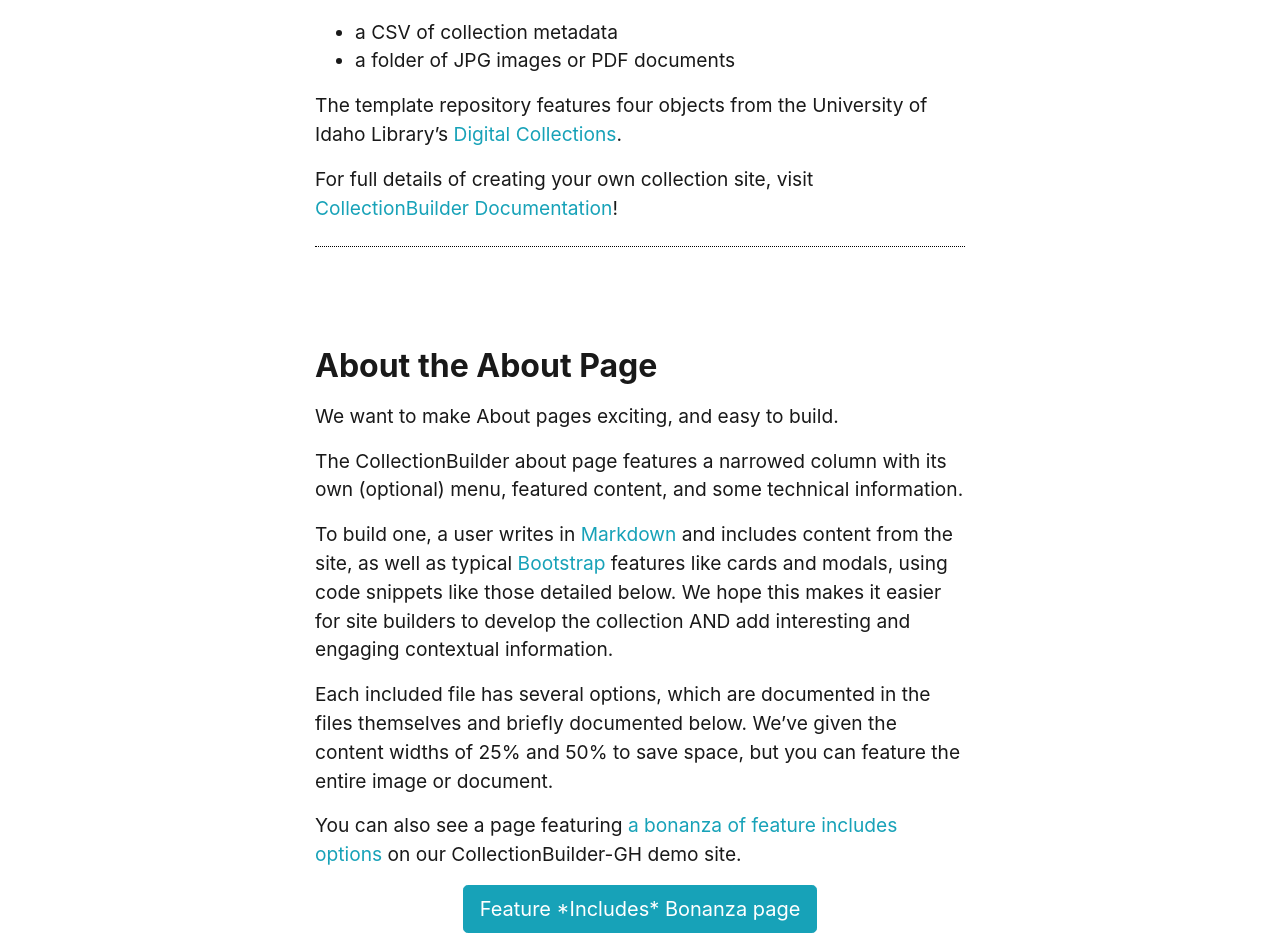
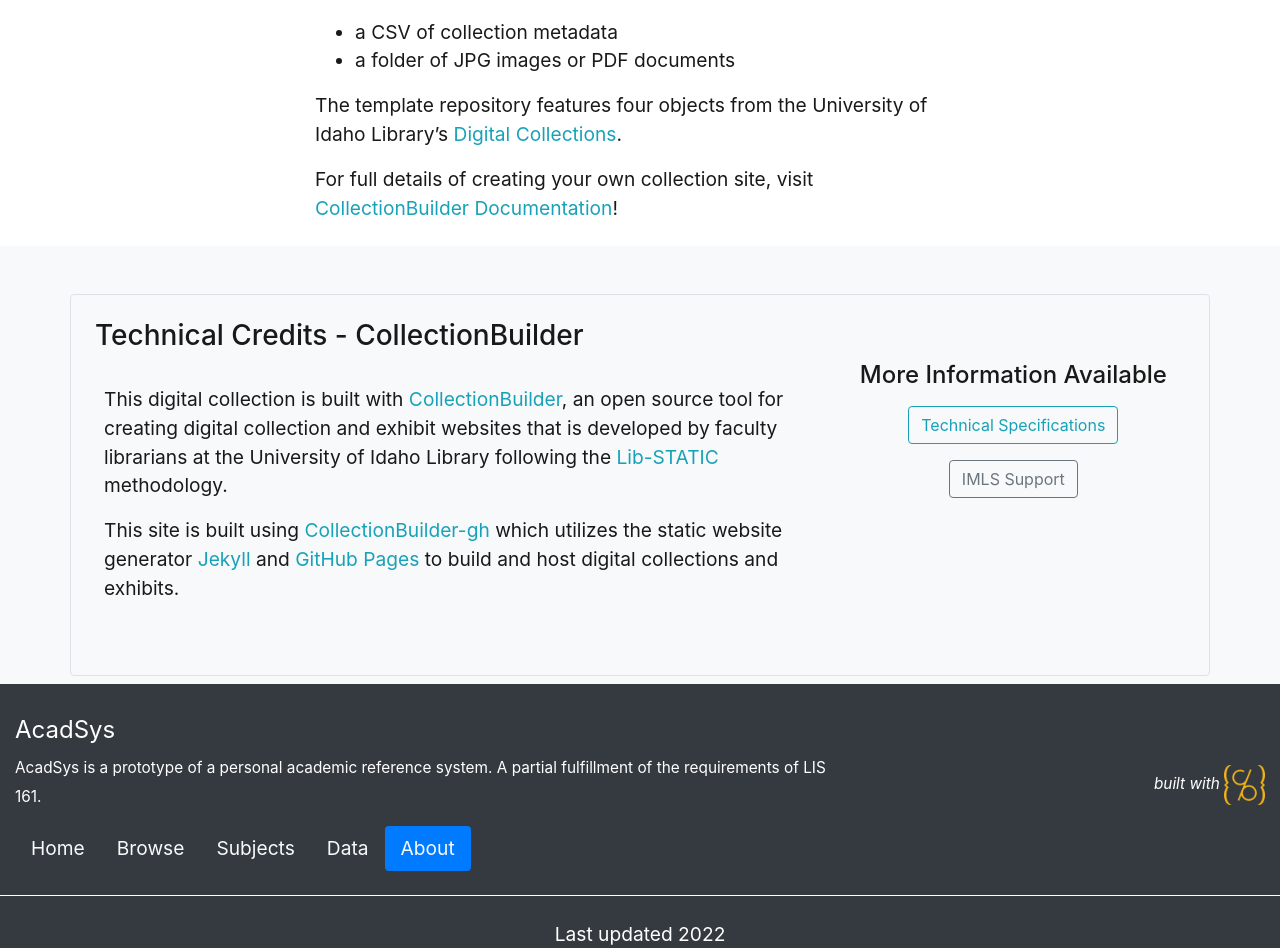
Before and after one commit to ltvsanjuan/interface_template, a Jekyll site: the page built from pages/about.md, in a window 1280 px wide. Shown: the part 783-1731 px from the top of the page. Built offline with Jekyll 4.4.1, drawn with Linux system fonts in a browser that asks for light colours; some of the changed text lies outside the part shown.

Commit message:
removed the about the about

```diff
--- a/pages/about.md
+++ b/pages/about.md
@@ -8,7 +8,7 @@
 # Look in _includes/feature for options to easily add features to the page
 ---
 
-{% include feature/jumbotron.html objectid="https://cdil.lib.uidaho.edu/images/palouse_sm.jpg" %}
+{% include feature/jumbotron.html objectid="http://assets.rappler.com/D73BAB4745144AD5899AA744606381B6/img/1DA78BC2A62546B2860EF90EA56C3CF6/university-of-the-philippines-february-10-2017-002.jpg" %}
 
 {% include feature/nav-menu.html sections="About the Collection;About the About Page" %}
 
@@ -22,6 +22,3 @@
 The template repository features four objects from the University of Idaho Library's [Digital Collections](https://www.lib.uidaho.edu/digital).
 
 For full details of creating your own collection site, visit [CollectionBuilder Documentation](https://collectionbuilder.github.io/cb-docs/)!
-
-<!-- IMPORTANT!!! DELETE this comment and the include below when you are finished editing this page for your collection. The include below introduces about page features. They will show up on your collection's about page until you delete it.  -->
-{% include cb/about_the_about.md %}
```
